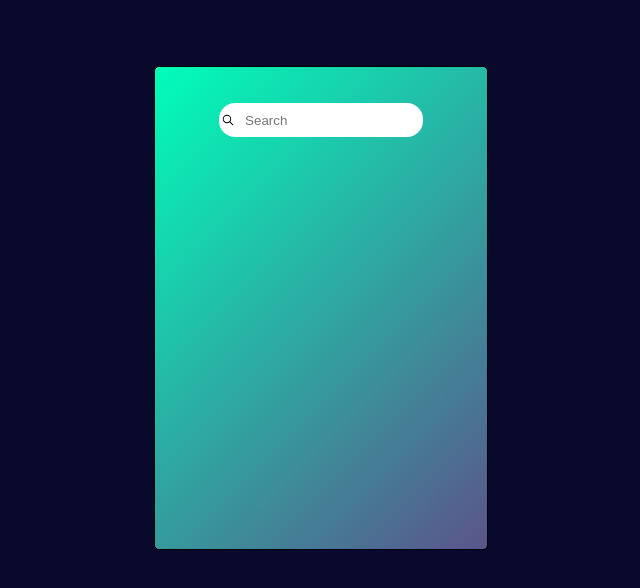
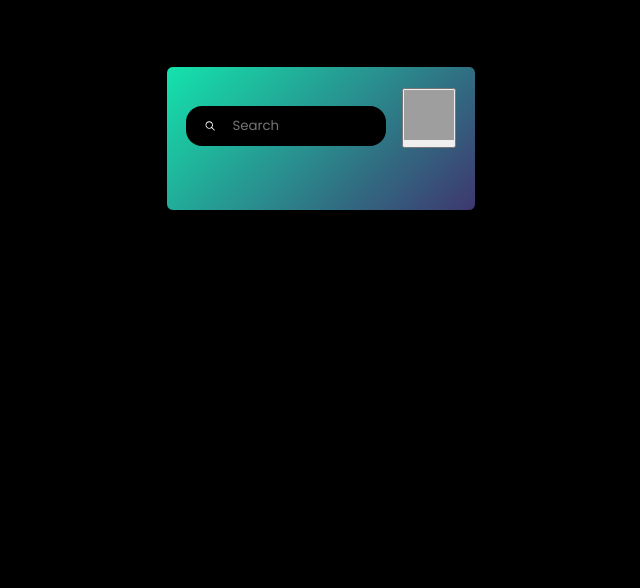
Before and after one commit to shyamchatterjee/Weather-app, a React (Vite) app: page / in a window 1280 px wide. Shown: the top 588 px of the page, without its empty margins (319-959 px from the left). Built offline with nearby package versions, Linux system fonts and the light colour scheme; grey boxes are pictures that could not be loaded.

Commit message:
Modified-project

```diff
--- a/database/db.json
+++ /dev/null
@@ -1,59 +0,0 @@
-{
-    "weather":[
-        {
-            "city" : "Kolkata",
-            "image" : "https://th.bing.com/th/id/OIP.NDYmreDed_84stfB3hJlDgHaE8?rs=1&pid=ImgDetMain",
-            "celcius" : "31",
-            "humidity" : "45%",
-            "wind" :  "6 kph"
-        },{
-            "city" : "Mumbai",
-            "image" : "https://th.bing.com/th/id/OIP.BEOzN5qqyvx0e8jssL98ZwHaE4?w=600&h=396&rs=1&pid=ImgDetMain",
-            "celcius" : "35",
-            "humidity" : "22%",
-            "wind" : "5kph"
-        },{
-            "city" : "Delhi",
-            "image" : "https://th.bing.com/th/id/OIP.i8ABaHsz1d4cBXylBJ2umQHaE0?w=2560&h=1664&rs=1&pid=ImgDetMain",
-            "celcius" : "30",
-            "humidity" : "29%",
-            "wind" : "8kph"
-        },
-         {
-            "city" : "Bengaluru",
-            "image" : "https://media.istockphoto.com/photos/bangalore-or-bengaluru-picture-id1382384282?b=1&k=20&m=1382384282&s=170667a&w=0&h=hsjsp5jAfD24ucu_BZXw4Oy-K0Eg717xMg0Bl25UW7o=",
-            "celcius" : "31",
-            "humidity" : "38%",
-            "wind" : "11kph"
-        },{
-            "city" : "Chennai",
-            "image" : "https://th.bing.com/th/id/OIP.aM4g7VaP_-lgvpoACONnlgHaE7?rs=1&pid=ImgDetMain",
-            "celcius" : "31",
-            "humidity" : "62%",
-            "wind" : "13kph"
-        },{
-            "city" : "New York",
-            "image" : "https://th.bing.com/th/id/OIP.VxQG-hROdca7JlQfa5pcYAHaE8?rs=1&pid=ImgDetMain",
-             "celcius" : "2",
-            "humidity" : "38%",
-            "wind" : "13kph"
-
-        },
-        {
-            "city" : "Tokyo",
-            "image" : "https://th.bing.com/th/id/OIP.DIVaSqgvStWng82I3rgLPwHaEK?rs=1&pid=ImgDetMain",
-            "celcius" : "13",
-            "humidity" : "38%",
-            "wind" : "13kph"
-
-        },
-        {
-            "city" : "Dubai",
-            "image" : "https://th.bing.com/th/id/OIP.8WtwOd6wQ-vdQUDygwUPpQHaE8?rs=1&pid=ImgDetMain",
-            "celcius" : "29",
-            "humidity" : "37%",
-            "wind" : "16kph"
-
-        }
-    ]
-}
--- a/index.html
+++ b/index.html
@@ -4,8 +4,8 @@
     <meta charset="UTF-8" />
     <link rel="icon" type="image/svg+xml" href="/vite.svg" />
     <meta name="viewport" content="width=device-width, initial-scale=1.0" />
-    <link rel="preconnect" href="https://fonts.googleapis.com">
-    <title>Vite + React</title>
+
+    <title>Weather-App</title>
   </head>
   <body>
     <div id="root"></div>
--- a/package.json
+++ b/package.json
@@ -7,8 +7,7 @@
     "dev": "vite",
     "build": "vite build",
     "lint": "eslint .",
-    "preview": "vite preview",
-    "server" : "json-server database/db.json"
+    "preview": "vite preview"
   },
   "dependencies": {
     "json-server": "^1.0.0-beta.3",
--- a/src/App.css
+++ b/src/App.css
@@ -1,11 +1,14 @@
+@import url('https://fonts.googleapis.com/css2?family=Poppins:ital,wght@0,100;0,200;0,300;0,400;0,500;0,600;0,700;0,800;0,900;1,100;1,200;1,300;1,400;1,500;1,600;1,700;1,800;1,900&display=swap');
+
 *{
   margin: 0;
   padding: 0;
-  font-family:"Poppins", sans-serif; ;
+  font-family:"Poppins", sans-serif;
+  box-sizing: border-box;
 }
 body{
   padding: 1rem;
-  background-color: rgb(9, 9, 43);
+  background-color: black;
 }
 #root{
   width: 100%;
@@ -16,16 +19,16 @@ body{
 .container{
   padding: 1rem;
   margin-top: 50px;
-   width: 300px;
-   height: 450px;
+   width: 310px;
+   /* height: 450px; */
    border: 1px solid black;
-   background: linear-gradient(135deg,#00feba,#5b548a);
+   background: linear-gradient(135deg,#14e3ac,#3e376f);
    background-position: center;
    display: flex;
    align-items: center;
    flex-direction: column;
    gap: 1rem;
-  border-radius: 5px;
+  border-radius: 7px;
 
 }
   .serach-container{
@@ -33,10 +36,13 @@ body{
     margin-top: 20px;
     display: flex;
     align-items: center;
-    gap: 10px;
-    height: 30px;
+
+    padding: 1rem;
+    height: 40px;
     width: 200px;
-    background-color: #FFFFFF;
+    gap: 1rem;
+    background-color: black;
+    color: white;
       backdrop-filter: blur(30px);
       padding: 2px;
       border-radius: 1rem;
@@ -44,10 +50,11 @@ body{
   #input-text{
     width: 100%;
     height: 30px;
+    background-color: none;
     background: transparent;
     border: none;
     outline: none;
-    color: black;
+    color: white;
 
   }
   .wether-container{
@@ -81,3 +88,23 @@ body{
     display: flex;
     gap: 2rem;
   }
+  .none{
+    display: none;
+  }
+  .form{
+
+    display: flex;
+    flex-direction: row;
+    justify-content: center;
+    align-items: center;
+    gap: 1rem;
+
+  }
+  button{
+    cursor: pointer;
+    margin-top: 5px;
+  }
+  .feels-like{
+    display: flex;
+
+  }
--- a/src/component/App.jsx
+++ b/src/component/App.jsx
@@ -5,19 +5,7 @@ import Result from './resultcomponent'
 import Search from './Searchcomponent'
 import { Context } from './context/context'
 let App = ()=>{
-   let replace = (str)=>{
-          let array = str.split(" ")
 
-        array.map((element)=>{
-            let p =   element[0].toUpperCase()
-                 let slicec = element.slice(1)
-                let newstr = p + slicec
-                console.log(newstr)
-
-       })
-
-   }
-   replace("new")
     return <div className="container">
               <Search/>
               <Result/>
--- a/src/component/Searchcomponent.jsx
+++ b/src/component/Searchcomponent.jsx
@@ -1,12 +1,19 @@
 import { useContext } from "react";
 import { IoIosSearch } from "react-icons/io";
 import { Context } from "./context/context";
+import useHooks from "./hooks/useHooks";
 
 let Search = ()=>{
   let {name,setName,changeName} = useContext(Context)
-    return <div className="serach-container">
-            <IoIosSearch/>
-          <input type="text" name="" id="input-text" placeholder="Search" onChange={changeName} />
-    </div>
+   let {searchFuntion} =useHooks()
+      return   <form    className="form"  onSubmit={(e)=>    { e.preventDefault()  , searchFuntion(name)}}>
+          <div className="serach-container">
+            <IoIosSearch style={{marginLeft:"1rem"}}  />
+          <input type="text" name="" id="input-text" placeholder="Search"  onChange={changeName} />
+          </div>
+           <button ><img src="https://cdn0.iconfinder.com/data/icons/cloud-line-filled-creative/154/Cloud_find_search_weather-512.png" height="50px" width="50px" alt=""  /></button>
+           </form>
+
+
 }
 export default Search
--- a/src/component/context/context.jsx
+++ b/src/component/context/context.jsx
@@ -4,6 +4,7 @@ export let Context = createContext(null)
 export let ContextFuntion = ({children})=>{
 
       let [name,setName] = useState("")
+      let [array,setArray] = useState({})
       let changeName = (e)=>{
              let inputcity = e.target.value
 
@@ -20,7 +21,7 @@ export let ContextFuntion = ({children})=>{
              setName(city)
       }
 
-     return  <Context.Provider value={{name,setName,changeName}} >
+     return  <Context.Provider value={{name,setName,changeName,array,setArray}} >
              {children}
        </Context.Provider>
 }
--- a/src/component/hooks/useHooks.jsx
+++ b/src/component/hooks/useHooks.jsx
@@ -1,31 +1,36 @@
 import axios from "axios"
 import { useContext, useEffect, useState } from "react"
 import { Context } from "../context/context"
-import { api } from "../../contast/contast"
+
 
 let useHooks = ()=>{
-     let {name} = useContext(Context)
-    let [array,setArray] = useState([])
-        let getapi = ()=>{
+     let {name,array,setArray} = useContext(Context)
+
+       let apiKey = `d8ffd0df1dfa702d12938225900ecd53`
+        let getApi = ()=>{
+
+           axios.get(`https://api.openweathermap.org/data/2.5/weather?q=${name}&appid=${apiKey}&units=metric`).then((value)=>{
+
+                  setArray(value.data)
+           })
 
 
-
-            api.get("/weather?city="+name).then((value)=>{
-                     setArray(value.data)
-            })
          }
-       useEffect(()=>{
-          if (name=="") {
-                ""
-          }else{
 
 
-             getapi()
-          }
-       },[name])
+      let searchFuntion = (name)=>{
+         if (name=="") {
+             ""
+         }else{
 
 
+            getApi()
 
-     return({array})
+         }
+
+      }
+
+
+     return({getApi,searchFuntion})
 }
 export default useHooks
--- a/src/component/resultcomponent.jsx
+++ b/src/component/resultcomponent.jsx
@@ -1,35 +1,55 @@
 import { useContext } from "react"
-import { Context } from "./context/context"
+
 import useHooks from "./hooks/useHooks"
 import { WiHumidity } from "react-icons/wi";
 import { FaWind } from "react-icons/fa";
+import { useEffect } from "react";
+import { Context } from "./context/context"
 
 let Result = ()=>{
-     let {array} = useHooks()
-      console.log(array)
-   return <> {array.map((element)=>{
-     return <div className="wether-container">
-    <img src= {element.image} width={300}     height={200}   alt="" />
-              <p style={{fontSize:"55px"}}>{element.celcius}°C</p>
 
-          <p style={{fontSize:"25px"}}>{element.city}</p>
+    let {array,name} = useContext(Context)
+
+console.log(array.length)
+
+
+return   <div className="wether-container">
+
+
+                    <img  className={array?.name==undefined?"none": ""}      src="https://cdn1.iconfinder.com/data/icons/weather-color-3/515/weather-05-512.png" width={100} height={100} alt="" />
+              <p   className={array?.name==undefined?"none": ""}    style={{fontSize:"45px"}}>{array?.main?.temp+ "°C"}</p>
+
+          <p   className={array?.name==undefined?"none": ""}    style={{fontSize:"25px"}}>{array?.name}</p>
               <div className="humidity-wind">
-                  <div className="humidity">
-                     <WiHumidity style={{fontSize:"28px"}}/>
+                  <div className="humidity"    >
+                     <WiHumidity  className={array?.name==undefined?"none": ""}    style={{fontSize:"28px"}}/>
                      <div className="humidity-text">
-                     <p>{element.humidity}</p>
-                     <p style={{fontSize:"10px"}}>Humidity</p>
+                     <p   className={array?.name==undefined?"none": ""}   >{array?.main?.humidity+"%"}</p>
+                     <p  className={array?.name==undefined?"none": ""}     style={{fontSize:"10px"}}>Humidity</p>
                      </div>
                   </div>
                   <div className="wind">
-                     <FaWind style={{fontSize:"20px"}}/>
+                     <FaWind   className={array?.name==undefined?"none": ""}   style={{fontSize:"20px"}}/>
                      <div className="wind-text">
-                     <p>{element.wind}</p>
-                     <p style={{fontSize:"10px"}}>Wind speed</p>
+                     <p  className={array?.name==undefined?"none": ""}   >{array?.wind?.speed + "Km/h"}</p>
+                     <p    className={array?.name==undefined?"none": ""}   style={{fontSize:"10px"}}>Wind speed</p>
                      </div>
                   </div>
-              </div>
+
+
+                 </div>
+                 <div className="wind-text">
+                     <p  className={array?.name==undefined?"none": ""}   >{array?.main?.feels_like + "%"}</p>
+                     <p    className={array?.name==undefined?"none": ""}   style={{fontSize:"10px"}}>Feels_like</p>
+                     </div>
+
+
+
+
     </div>
-   })} </>
+
+
+
+
 }
 export default Result
--- a/src/contast/contast.js
+++ /dev/null
@@ -1,5 +0,0 @@
-import axios from "axios";
-
- export let api = axios.create({
-    baseURL:"http://localhost:3000"
- })
```
